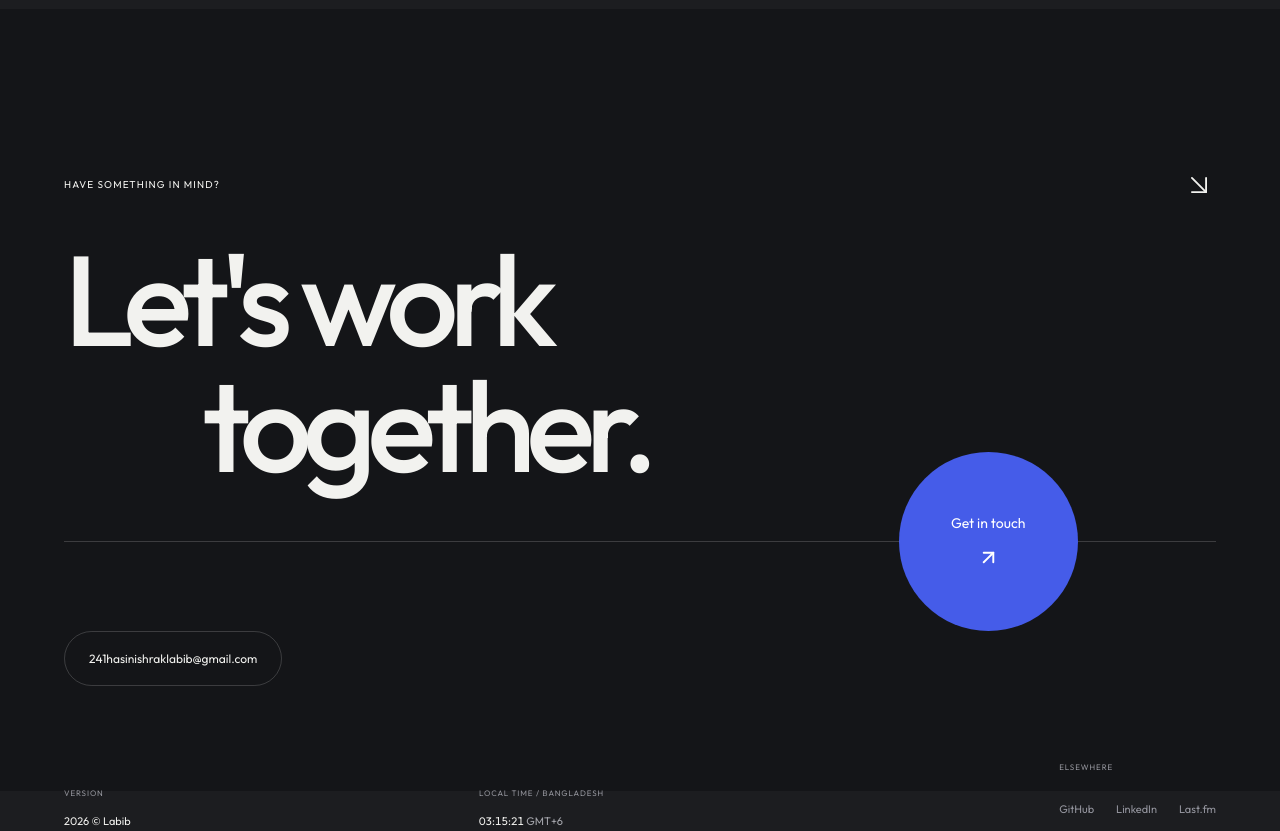
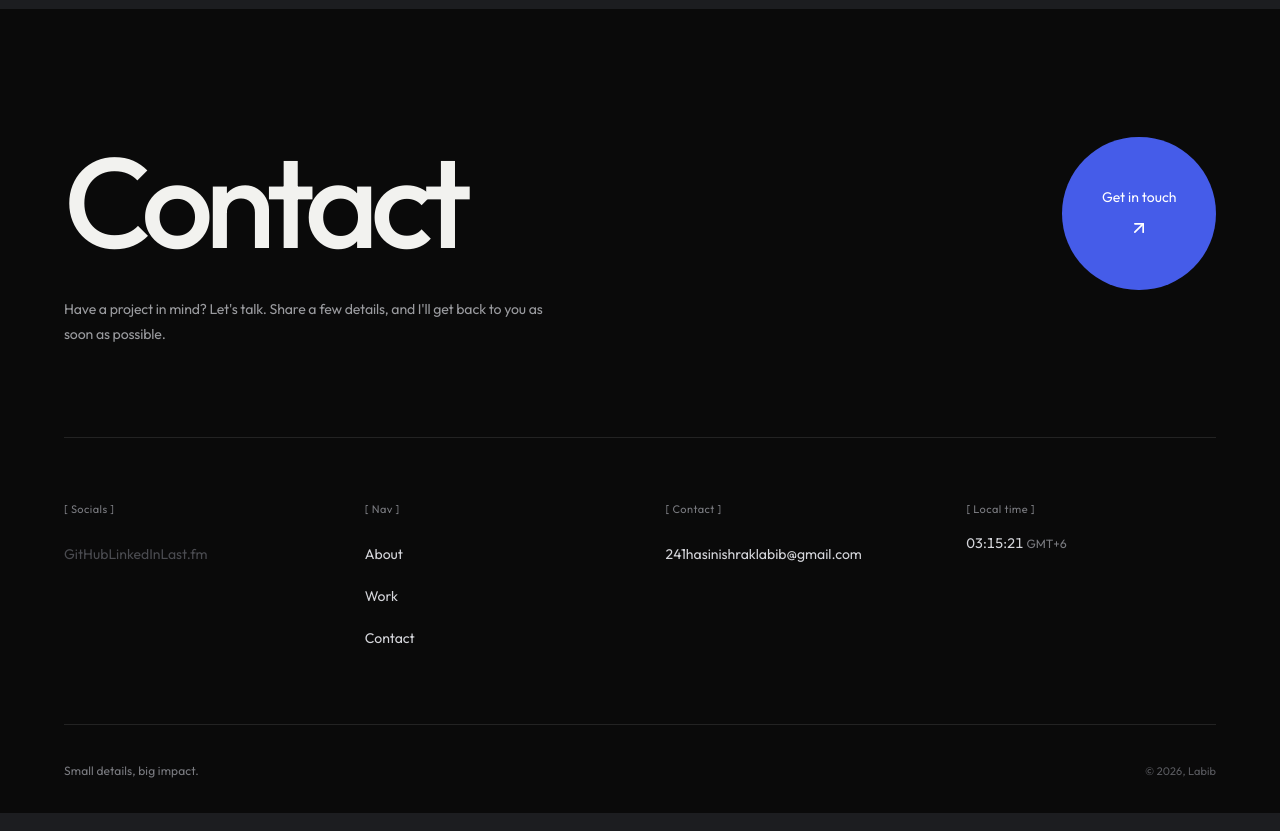
Before and after one commit to LabibIshrak/LabibIshrak.github.io, a Next.js app: page / in a window 1280 px wide. Shown: the part 6300-7131 px from the top of the page. Built offline with nearby package versions, Linux system fonts and the light colour scheme.

Commit message:
Update footer and global styles

```diff
--- a/src/app/globals.css
+++ b/src/app/globals.css
@@ -550,136 +550,191 @@ button:focus-visible,
   background: #5a6ff0;
 }
 
-/* Footer reveal */
+/* Contact diagonal slide-in overlay */
 
-.footer {
+.contact-slide-overlay {
+  position: fixed;
+  inset: 0;
+  z-index: 50;
+  pointer-events: none;
+  overflow: hidden;
+}
+
+.contact-slide-panel {
+  position: absolute;
+  inset: 0;
+  background: #0a0a0a;
+  transform: translate(100%, 100%) scale(0.5);
+  border-radius: 28px;
+  will-change: transform, border-radius;
+}
+
+/* =========================================
+   ALEJANDRO-STYLE FOOTER
+   ========================================= */
+
+.ale-footer {
   position: relative;
   z-index: 1;
-  padding: clamp(60px, 7vw, 110px) var(--gutter) 30px;
-  background: #141518;
+  background: #0a0a0a;
+  color: #f2f2ef;
+  font-family: var(--sans);
 }
 
-.footer-content {
-  max-width: 1500px;
+.ale-footer-inner {
+  max-width: 1420px;
   margin-inline: auto;
+  padding: clamp(80px, 10vw, 150px) var(--gutter) 35px;
 }
 
-.footer-topline {
+/* ── Top: heading + CTA ── */
+
+.ale-footer-top {
+  display: flex;
+  align-items: flex-start;
+  justify-content: space-between;
+  gap: clamp(30px, 5vw, 80px);
+  padding-bottom: clamp(55px, 7vw, 100px);
+  border-bottom: 1px solid rgb(255 255 255 / 10%);
+}
+
+.ale-footer-heading-area {
+  max-width: 820px;
+}
+
+.ale-footer-heading {
+  font-size: clamp(65px, 10vw, 155px);
+  font-weight: 500;
+  line-height: 1;
+  letter-spacing: -0.065em;
+  margin: 0;
+}
+
+.ale-footer-desc {
+  max-width: 500px;
+  margin-top: clamp(18px, 2.5vw, 32px);
+  color: #9a9b9f;
+  font-size: clamp(14px, 1.1vw, 17px);
+  font-weight: 400;
+  line-height: 1.8;
+  letter-spacing: -0.01em;
+}
+
+.ale-footer-cta {
+  flex-shrink: 0;
+  display: flex;
+  width: clamp(130px, 12vw, 185px);
+  aspect-ratio: 1;
+  flex-direction: column;
+  justify-content: center;
+  align-items: center;
+  gap: 12px;
+  border-radius: 50%;
+  background: var(--accent, #455ce9);
+  color: #fff;
+  font-size: 14px;
+  text-align: center;
+  transition: background 250ms, transform 350ms cubic-bezier(0.22, 1, 0.36, 1);
+}
+
+.ale-footer-cta:hover {
+  background: #5a6ff0;
+  transform: scale(1.06);
+}
+
+.ale-footer-cta-label {
+  pointer-events: none;
+}
+
+/* ── Columns ── */
+
+.ale-footer-columns {
+  display: grid;
+  grid-template-columns: repeat(4, 1fr);
+  gap: clamp(25px, 4vw, 55px);
+  padding-block: clamp(40px, 5vw, 65px);
+  border-bottom: 1px solid rgb(255 255 255 / 10%);
+}
+
+.ale-footer-col-label {
+  display: block;
+  margin-bottom: 18px;
+  color: #7a7b80;
+  font-size: 11px;
+  font-weight: 400;
+  letter-spacing: 0.04em;
+}
+
+.ale-footer-links {
+  list-style: none;
+  padding: 0;
+  margin: 0;
+}
+
+.ale-footer-links li {
+  margin-bottom: 2px;
+}
+
+.ale-footer-links a {
+  display: inline-flex;
+  min-height: 40px;
+  align-items: center;
+  font-size: 14px;
+  font-weight: 400;
+  color: #d5d6db;
+  transition: color 200ms;
+}
+
+.ale-footer-links a:hover {
+  color: #fff;
+}
+
+.ale-footer-unconfigured {
+  display: inline-flex;
+  min-height: 40px;
+  align-items: center;
+  font-size: 14px;
+  color: #4a4b50;
+}
+
+.ale-footer-time {
+  margin: 0;
+  font-size: 14px;
+  font-weight: 400;
+  color: #d5d6db;
+  font-variant-numeric: tabular-nums;
+}
+
+.ale-footer-gmt {
+  color: #7a7b80;
+  font-size: 12px;
+}
+
+/* ── Bottom bar ── */
+
+.ale-footer-bar {
   display: flex;
   align-items: center;
   justify-content: space-between;
-  margin-bottom: 34px;
+  padding-top: clamp(22px, 3vw, 40px);
 }
 
-.footer h2 {
-  font-size: clamp(70px, 10vw, 170px);
-  line-height: 0.98;
-  letter-spacing: -0.07em;
+.ale-footer-tagline {
+  color: #7a7b80;
+  font-size: 12px;
+  font-weight: 400;
+  letter-spacing: 0.01em;
 }
 
-.footer h2 > span {
-  padding-left: 12%;
-}
-
-.footer-contact-line {
-  position: relative;
-  display: flex;
-  justify-content: flex-end;
-  align-items: center;
-  margin-top: -35px;
-  padding-right: 12%;
-}
-
-.footer-rule {
-  position: absolute;
-  left: 0;
-  right: 0;
-  height: 1px;
-  background: var(--rule);
-}
-
-.footer-email-button {
-  position: relative;
-  z-index: 1;
-  width: clamp(145px, 14vw, 210px);
-}
-
-.footer-email-button:disabled {
-  opacity: 0.8;
-}
-
-.button-note {
-  font-size: 8px;
-  letter-spacing: 0.08em;
-}
-
-.email-chip {
-  display: inline-flex;
-  min-height: 55px;
-  align-items: center;
-  padding: 16px 24px;
-  border: 1px solid var(--rule);
-  border-radius: 99px;
-  font-size: 12px;
-  transition: background 200ms;
-}
-
-.email-chip:hover {
-  background: var(--accent);
-}
-
-.setup-note {
-  max-width: 340px;
-  color: var(--muted);
+.ale-footer-copyright {
+  color: #5a5b60;
   font-size: 11px;
-  line-height: 1.7;
-}
-
-.footer-bottom {
-  display: grid;
-  grid-template-columns: 0.7fr 1fr auto;
-  align-items: end;
-  gap: 30px;
-  margin-top: 75px;
-}
-
-.footer-label {
-  display: block;
-  margin-bottom: 13px;
-  color: #92939a;
-  font-size: 8px;
-}
-
-.footer-bottom p,
-.footer-socials {
-  font-size: 11px;
-  line-height: 1.7;
-}
-
-.clock-block time {
-  font-variant-numeric: tabular-nums;
-}
-
-.footer-socials {
-  display: flex;
-  gap: 22px;
-}
-
-.footer-socials a {
-  display: inline-flex;
-  min-height: 44px;
-  align-items: center;
-}
-
-.unconfigured-link {
-  display: inline-flex;
-  min-height: 44px;
-  align-items: center;
-  color: #94959e;
+  font-weight: 400;
+  letter-spacing: 0.01em;
 }
 
 @media (min-width: 1100px) and (min-height: 850px) {
-  .footer {
+  .ale-footer {
     position: sticky;
     bottom: 0;
   }
@@ -886,16 +941,12 @@ button:focus-visible,
     margin-left: auto;
   }
 
-.footer {
+.ale-footer {
     position: relative;
   }
 
-  .footer-bottom {
-    grid-template-columns: 1fr 1fr;
-  }
-
-  .footer-social-block {
-    grid-column: 1 / -1;
+  .ale-footer-columns {
+    grid-template-columns: repeat(2, 1fr);
   }
 
   .case-overview {
@@ -1054,51 +1105,28 @@ button:focus-visible,
 
 
 
-  .footer {
-    padding-top: 65px;
+  .ale-footer-top {
+    flex-direction: column;
+    align-items: flex-start;
   }
 
-  .footer h2 {
-    font-size: clamp(63px, 14vw, 90px);
+  .ale-footer-heading {
+    font-size: clamp(50px, 14vw, 80px);
   }
 
-  .footer h2 > span {
-    padding-left: 0;
+  .ale-footer-cta {
+    width: 125px;
   }
 
-  .footer-topline {
-    margin-bottom: 35px;
+  .ale-footer-columns {
+    grid-template-columns: 1fr 1fr;
+    gap: 28px;
   }
 
-  .footer-contact-line {
-    margin-top: 25px;
-    padding-right: 15px;
-  }
-
-  .footer-email-button {
-    width: 145px;
-  }
-
-  .setup-note,
-  .email-chip {
-    margin-top: 25px;
-  }
-
-  .footer-bottom {
-    gap: 30px 15px;
-    margin-top: 50px;
-  }
-
-  .footer-bottom p {
-    font-size: 10px;
-  }
-
-  .footer-label {
-    font-size: 7px;
-  }
-
-  .footer-socials {
-    gap: 25px;
+  .ale-footer-bar {
+    flex-direction: column;
+    align-items: flex-start;
+    gap: 8px;
   }
 
   .case-study {
@@ -1141,8 +1169,8 @@ button:focus-visible,
 
 
 
-  .footer h2 {
-    font-size: clamp(48px, 15vw, 58px);
+  .ale-footer-heading {
+    font-size: clamp(40px, 14vw, 52px);
   }
 }
 
@@ -1166,13 +1194,13 @@ button:focus-visible,
     display: none;
   }
 
-  .footer {
+  .ale-footer {
     position: relative;
   }
 
   .hero-name-track,
   .hero-portrait-inner,
-  .footer-content {
+  .ale-footer-inner {
     transform: none !important;
   }
 
--- a/src/components/footer.tsx
+++ b/src/components/footer.tsx
@@ -1,4 +1,4 @@
-import { ArrowDownRight, ArrowUpRight } from "lucide-react";
+import { ArrowUpRight } from "lucide-react";
 import { profile } from "@/lib/content";
 import { FooterClock } from "./footer-clock";
 import { FooterMotion } from "./footer-motion";
@@ -16,93 +16,88 @@ export function Footer() {
   return (
     <>
       <ContactTransition />
-    <footer id={FOOTER_ID} className="footer">
-      <div className="footer-content">
-        <div className="footer-topline">
-          <span className="eyebrow">HAVE SOMETHING IN MIND?</span>
-          <ArrowDownRight size={34} strokeWidth={1.3} aria-hidden="true" />
+      <footer id={FOOTER_ID} className="ale-footer">
+        <div className="ale-footer-inner">
+          {/* ── Top: heading + description + CTA ── */}
+          <div className="ale-footer-top">
+            <div className="ale-footer-heading-area">
+              <h2 className="ale-footer-heading">Contact</h2>
+              <p className="ale-footer-desc">
+                Have a project in mind? Let&apos;s talk. Share a few details,
+                and I&apos;ll get back to you as soon as possible.
+              </p>
             </div>
 
-        <h2>
-          Let&apos;s work
-          <br />
-          <span>together.</span>
-        </h2>
-
-        <div className="footer-contact-line">
-          <div className="footer-rule" />
-
-          {profile.email ? (
+            {profile.email && (
               <a
-              className="round-button footer-email-button"
+                className="ale-footer-cta"
                 href={`mailto:${profile.email}`}
                 data-magnetic
               >
-              Get in touch
-              <ArrowUpRight size={23} />
+                <span className="ale-footer-cta-label">Get in touch</span>
+                <ArrowUpRight size={20} />
               </a>
-          ) : (
-            <button
-              className="round-button footer-email-button"
-              disabled
-              title="Set your email in src/lib/content.ts"
-            >
-              Email
-              <span className="button-note">ADD ADDRESS</span>
-            </button>
             )}
           </div>
 
-        {profile.email ? (
-          <a className="email-chip" href={`mailto:${profile.email}`}>
-            {profile.email}
+          {/* ── Columns: Socials / Nav / Contact / Time ── */}
+          <div className="ale-footer-columns">
+            <div className="ale-footer-col">
+              <span className="ale-footer-col-label">[ Socials ]</span>
+              <ul className="ale-footer-links">
+                {socials.map(([label, href]) =>
+                  href ? (
+                    <li key={label}>
+                      <a href={href} target="_blank" rel="noreferrer" data-magnetic>
+                        {label}
                       </a>
+                    </li>
                   ) : (
-          <p className="setup-note">
-            Set your email and social URLs in src/lib/content.ts.
-          </p>
+                    <li key={label} className="ale-footer-unconfigured">
+                      {label}
+                    </li>
+                  ),
                 )}
-
-        <div className="footer-bottom">
-          <div>
-            <span className="footer-label">VERSION</span>
-            <p>{new Date().getFullYear()} © Labib</p>
+              </ul>
             </div>
 
-          <div className="clock-block">
-            <span className="footer-label">LOCAL TIME / BANGLADESH</span>
-            <p>
+            <div className="ale-footer-col">
+              <span className="ale-footer-col-label">[ Nav ]</span>
+              <ul className="ale-footer-links">
+                <li><a href="/about" data-magnetic>About</a></li>
+                <li><a href="/#work" data-magnetic>Work</a></li>
+                <li><a href="#contact-intro" data-magnetic>Contact</a></li>
+              </ul>
+            </div>
+
+            <div className="ale-footer-col">
+              <span className="ale-footer-col-label">[ Contact ]</span>
+              <ul className="ale-footer-links">
+                {profile.email && (
+                  <li>
+                    <a href={`mailto:${profile.email}`}>{profile.email}</a>
+                  </li>
+                )}
+              </ul>
+            </div>
+
+            <div className="ale-footer-col">
+              <span className="ale-footer-col-label">[ Local time ]</span>
+              <p className="ale-footer-time">
                 <FooterClock timeZone={profile.timezone} />{" "}
-              <span className="muted">GMT+6</span>
+                <span className="ale-footer-gmt">GMT+6</span>
               </p>
             </div>
+          </div>
 
-          <div className="footer-social-block">
-            <span className="footer-label">ELSEWHERE</span>
-            <div className="footer-socials">
-              {socials.map(([label, href]) =>
-                href ? (
-                  <a
-                    key={label}
-                    href={href}
-                    target="_blank"
-                    rel="noreferrer"
-                    data-magnetic
-                  >
-                    {label}
-                  </a>
-                ) : (
-                  <span
-                    key={label}
-                    className="unconfigured-link"
-                    title={`Configure your ${label} URL`}
-                  >
-                    {label}
+          {/* ── Bottom bar ── */}
+          <div className="ale-footer-bar">
+            <span className="ale-footer-tagline">
+              Small details, big impact.
             </span>
-                ),
-              )}
-            </div>
-          </div>
+            <span className="ale-footer-copyright">
+              © {new Date().getFullYear()}, {profile.nickname}
+            </span>
           </div>
         </div>
 
```
Lines whose indentation alone changed are shown as unchanged.
